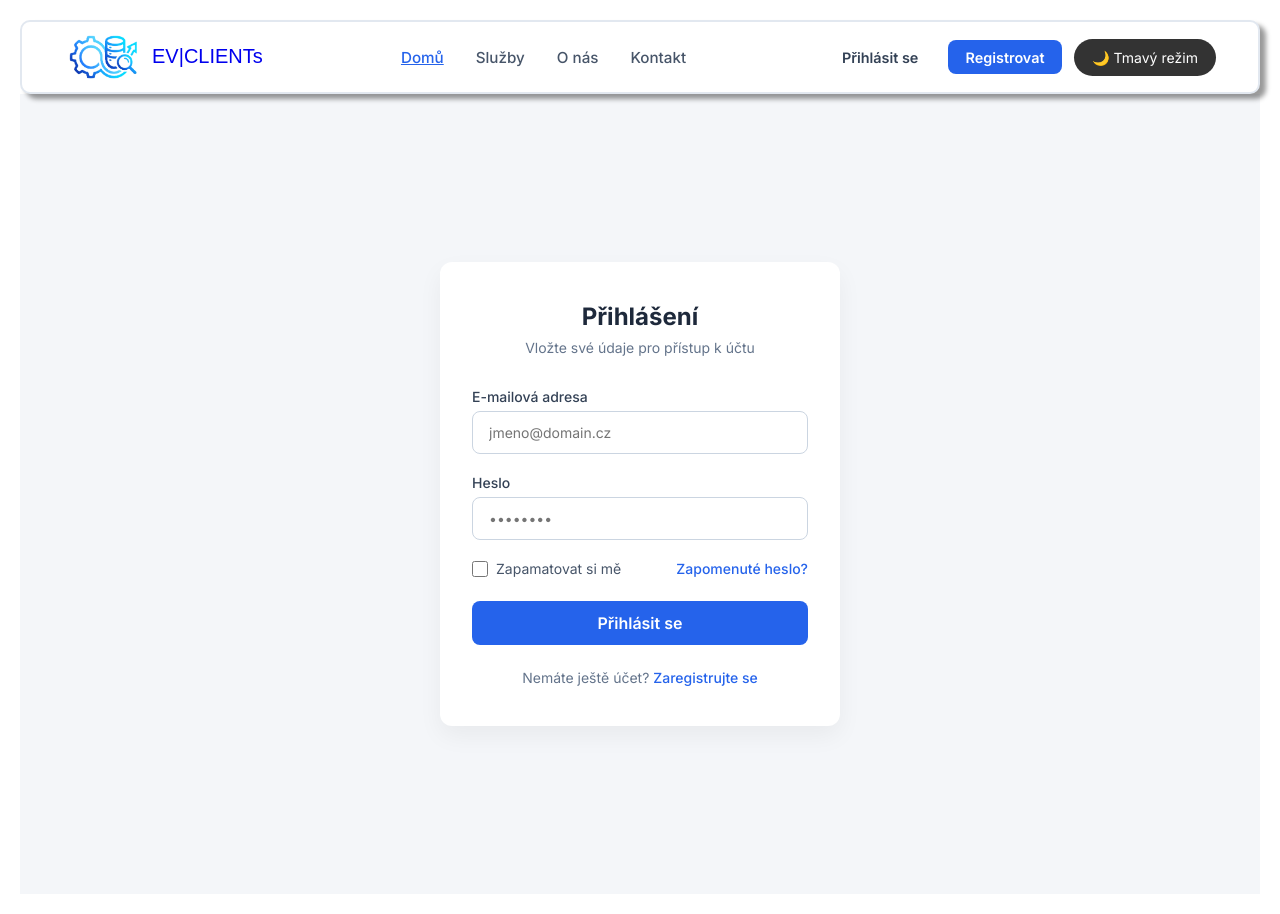
After one commit to Andrew-Klimes/evidence-system, a Django app: page /login/ in a window 1280 px wide. The commit adds this page. Run offline with Django 5.2, Linux system fonts and the light colour scheme; some web fonts are replaced.

Commit message:
Project update - new pages

```diff
--- /dev/null
+++ b/evidencesys/mainapp/static/mainapp/login.css
@@ -0,0 +1,140 @@
+* {
+  margin: 0;
+  padding: 0;
+  box-sizing: border-box;
+  font-family: "Inter",-apple-system,BlinkMacSystemFont,"Segoe UI",Roboto,sans-serif;
+}
+
+main {
+  background-color: #f4f6f9;
+  min-height: 100vh;
+  display: flex;
+  align-items: center;
+  justify-content: center;
+  padding: 20px;
+}
+
+.login-card {
+  background: #ffffff;
+  width: 100%;
+  max-width: 400px;
+  padding: 40px 32px;
+  border-radius: 12px;
+  box-shadow: 0 10px 25px rgba(0, 0, 0, 0.05);
+}
+
+.login-header {
+  text-align: center;
+  margin-bottom: 32px;
+}
+
+.login-header h1 {
+  color: #1e293b;
+  font-size: 24px;
+  font-weight: 700;
+  margin-bottom: 8px;
+}
+
+.login-header p {
+  color: #64748b;
+  font-size: 14px;
+}
+
+.form-group {
+  margin-bottom: 20px;
+}
+
+.form-group label {
+  display: block;
+  margin-bottom: 6px;
+  color: #334155;
+  font-size: 14px;
+  font-weight: 500;
+}
+
+.form-group input {
+  width: 100%;
+  padding: 12px 16px;
+  border: 1px solid #cbd5e1;
+  border-radius: 8px;
+  font-size: 14px;
+  color: #1e293b;
+  transition: all 0.2s ease;
+  outline: none;
+}
+
+.form-group input:focus {
+  border-color: #2563eb;
+  box-shadow: 0 0 0 3px rgba(37, 99, 235, 0.15);
+}
+
+.form-options {
+  display: flex;
+  align-items: center;
+  justify-content: space-between;
+  margin-bottom: 24px;
+  font-size: 14px;
+}
+
+.remember-me {
+  display: flex;
+  align-items: center;
+  gap: 8px;
+  color: #475569;
+  cursor: pointer;
+}
+
+.remember-me input[type="checkbox"] {
+  width: 16px;
+  height: 16px;
+  accent-color: #2563eb;
+  cursor: pointer;
+}
+
+.forgot-password {
+  color: #2563eb;
+  text-decoration: none;
+  font-weight: 500;
+}
+
+.forgot-password:hover {
+  text-decoration: underline;
+}
+
+.btn-submit {
+  width: 100%;
+  padding: 12px;
+  background-color: #2563eb;
+  color: #ffffff;
+  border: none;
+  border-radius: 8px;
+  font-size: 16px;
+  font-weight: 600;
+  cursor: pointer;
+  transition: background-color 0.2s ease;
+}
+
+.btn-submit:hover {
+  background-color: #1d4ed8;
+}
+
+.btn-submit:active {
+  transform: scale(0.99);
+}
+
+.login-footer {
+  margin-top: 24px;
+  text-align: center;
+  font-size: 14px;
+  color: #64748b;
+}
+
+.login-footer a {
+  color: #2563eb;
+  text-decoration: none;
+  font-weight: 500;
+}
+
+.login-footer a:hover {
+  text-decoration: underline;
+}
--- /dev/null
+++ b/evidencesys/mainapp/templates/mainapp/login.html
@@ -0,0 +1,68 @@
+{% extends "base.html" %}
+{% load static %}
+
+{% block title %}Přihlášení do systému{% endblock title %}
+
+
+{% block css_files %}
+    <link rel="stylesheet" href="{% static 'mainapp/login.css' %}">
+    <link rel="preconnect" href="https://fonts.googleapis.com">
+    <link rel="preconnect" href="https://fonts.gstatic.com" crossorigin>
+    <link href="https://fonts.googleapis.com/css2?family=Inter:wght@400;500;600;700&display=swap" rel="stylesheet">
+{% endblock css_files %}
+
+
+{% block content %}
+
+    <main>
+
+        <div class="login-card">
+            <div class="login-header">
+                <h1>Přihlášení</h1>
+                <p>Vložte své údaje pro přístup k účtu</p>
+            </div>
+
+            <form action="/login" method="POST">
+                <div class="form-group">
+                    <label for="email">E-mailová adresa</label>
+                    <input
+                        type="email"
+                        id="email"
+                        name="email"
+                        placeholder="jmeno@domain.cz"
+                        required
+                        autocomplete="email"
+                    >
+                </div>
+
+                <div class="form-group">
+                    <label for="password">Heslo</label>
+                    <input
+                        type="password"
+                        id="password"
+                        name="password"
+                        placeholder="••••••••"
+                        required
+                        autocomplete="current-password"
+                    >
+                </div>
+
+                <div class="form-options">
+                    <label class="remember-me">
+                        <input type="checkbox" name="remember">
+                        <span>Zapamatovat si mě</span>
+                    </label>
+                    <a href="#" class="forgot-password">Zapomenuté heslo?</a>
+                </div>
+
+                <button type="submit" class="btn-submit">Přihlásit se</button>
+            </form>
+
+            <div class="login-footer">
+                Nemáte ještě účet? <a href="#">Zaregistrujte se</a>
+            </div>
+        </div>
+
+    </main>
+
+{% endblock content %}
--- a/evidencesys/mainapp/urls.py
+++ b/evidencesys/mainapp/urls.py
@@ -3,4 +3,6 @@ from . import views
 
 urlpatterns = [
     path('', views.home, name='home_page'),
+    path('login/', views.login, name='login'),
+    path('signup/', views.signup, name='signup'),
 ]
--- a/evidencesys/mainapp/views.py
+++ b/evidencesys/mainapp/views.py
@@ -4,3 +4,9 @@ from django.shortcuts import render
 
 def home(request):
     return render(request, 'mainapp/index.html')
+
+def login(request):
+    return render(request, 'mainapp/login.html')
+
+def signup(request):
+    return render(request, 'mainapp/signup.html')
--- a/evidencesys/templates/base.html
+++ b/evidencesys/templates/base.html
@@ -33,8 +33,8 @@
 
         <!-- 3. TLAČÍTKA -->
         <div class="nav-buttons">
-          <a href="#login" class="btn btn-secondary">Přihlásit se</a>
-          <a href="#register" class="btn btn-primary">Registrovat</a>
+          <a href="{% url 'login' %}" class="btn btn-secondary">Přihlásit se</a>
+          <a href="{% url "signup" %}" class="btn btn-primary">Registrovat</a>
           <button id="theme-toggle" aria-label="Přepnout tmavý/světlý režim">
             🌙 Tmavý režim
           </button>
```
Also changed, not shown: evidencesys/mainapp/static/mainapp/signup.css (added, +186 -0 lines), evidencesys/mainapp/templates/mainapp/signup.html (+107 -0 lines), evidencesys/db.sqlite3, evidencesys/mainapp/templates/mainapp/loggin.html (deleted).
